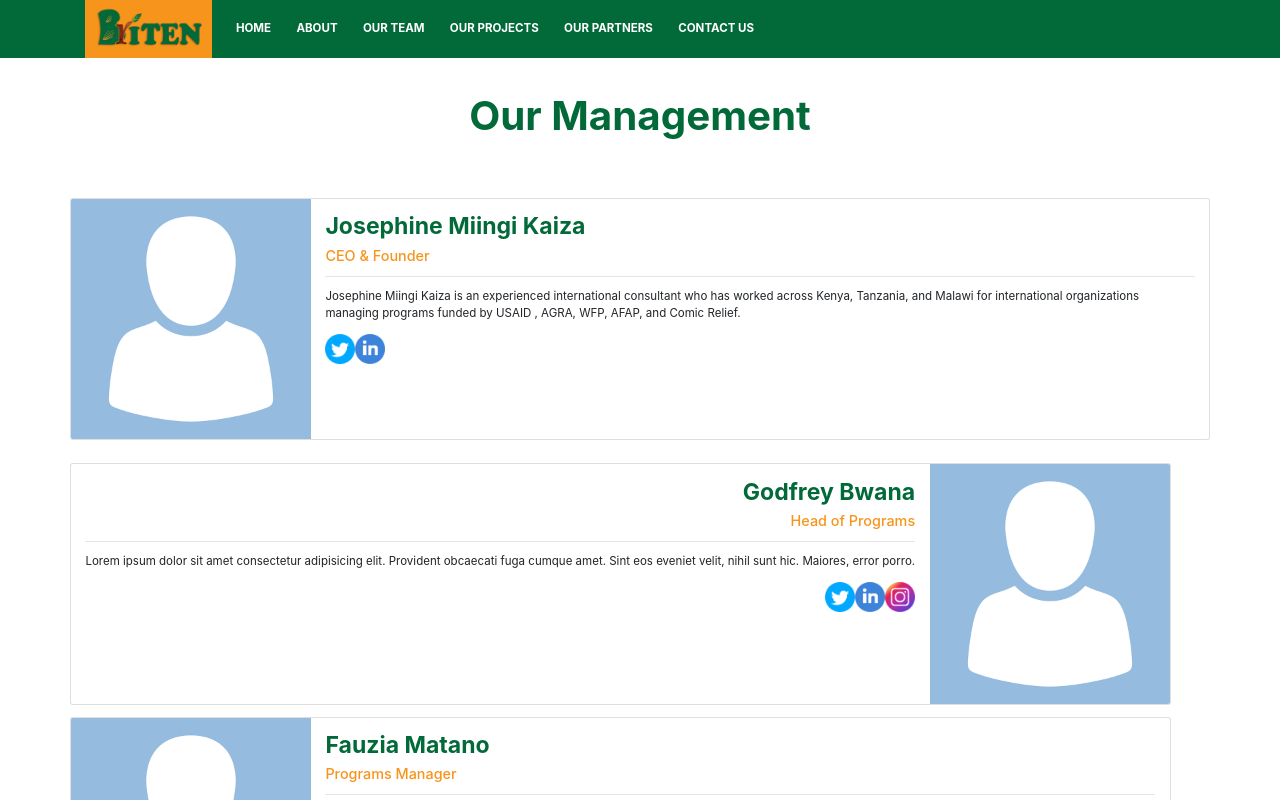
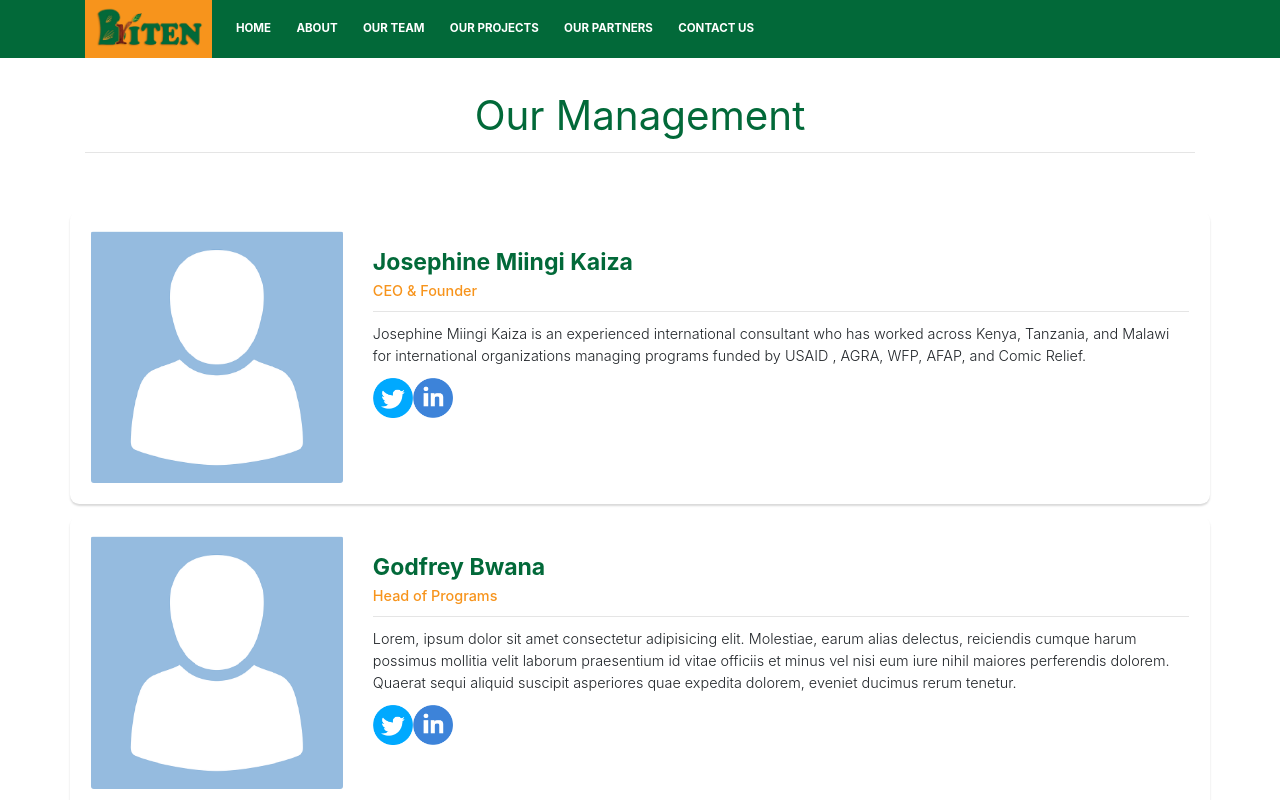
Before and after one commit to nate-brytec/b-web, a Nuxt app: page /team in a window 1280 px wide. Shown: the top 800 px of the page. Built offline with nearby package versions, Linux system fonts and the light colour scheme.

Commit message:
Fixed Team page

```diff
--- /dev/null
+++ b/components/Details.vue
@@ -0,0 +1,112 @@
+<template>
+  <div>
+    <div class="person mt-3" v-for="member in team" :key="member.id">
+      <b-row>
+        <b-col sm="12" md="3" class="text-right">
+          <b-img rounded src="../static/img/placeholder.png" fluid alt="person"></b-img>
+        </b-col>
+        <b-col sm="12" md="9" class="mt-4">
+          <h2 class="display-5 green">{{ member.name }}</h2>
+          <h5 class="orange">{{ member.title }}</h5>
+          <hr />
+          <p class="lead">{{ member.description }}</p>
+          <div class="social-links">
+            <b-link to="www.twitter.com">
+              <b-img width="40" src="../static/icons/social/twitter.png" fluid alt="Instagram"></b-img>
+            </b-link>
+            <b-link to="www.twitter.com">
+              <b-img width="40" src="../static/icons/social/linkedin.png" fluid alt="Instagram"></b-img>
+            </b-link>
+          </div>
+        </b-col>
+      </b-row>
+    </div>
+  </div>
+</template>
+
+<script>
+export default {
+  name: "Details",
+  data() {
+    return {
+      team: [
+        {
+          id: 1,
+          name: "Josephine Miingi Kaiza",
+          title: "CEO & Founder",
+          description:
+            "Josephine Miingi Kaiza is an experienced international consultant who has worked across Kenya, Tanzania, and Malawi for international organizations managing programs funded by USAID , AGRA, WFP, AFAP, and Comic Relief."
+        },
+        {
+          id: 2,
+          name: "Godfrey Bwana",
+          title: "Head of Programs",
+          description:
+            "Lorem, ipsum dolor sit amet consectetur adipisicing elit. Molestiae, earum alias delectus, reiciendis cumque harum possimus mollitia velit laborum praesentium id vitae officiis et minus vel nisi eum iure nihil maiores perferendis dolorem. Quaerat sequi aliquid suscipit asperiores quae expedita dolorem, eveniet ducimus rerum tenetur."
+        },
+        {
+          id: 3,
+          name: "Fauzia Ali Matano",
+          title: "Project Manager",
+          description:
+            "Lorem, ipsum dolor sit amet consectetur adipisicing elit. Molestiae, earum alias delectus, reiciendis cumque harum possimus mollitia velit laborum praesentium id vitae officiis et minus vel nisi eum iure nihil maiores perferendis dolorem. Quaerat sequi aliquid suscipit asperiores quae expedita dolorem, eveniet ducimus rerum tenetur."
+        },
+        {
+          id: 4,
+          name: "Caroline Frank",
+          title: "Administration and Human Resource",
+          description:
+            "Lorem, ipsum dolor sit amet consectetur adipisicing elit. Molestiae, earum alias delectus, reiciendis cumque harum possimus mollitia velit laborum praesentium id vitae officiis et minus vel nisi eum iure nihil maiores perferendis dolorem. Quaerat sequi aliquid suscipit asperiores quae expedita dolorem, eveniet ducimus rerum tenetur."
+        },
+        {
+          id: 5,
+          name: "Valentine Kimwaga",
+          title: "Administration",
+          description:
+            "Lorem, ipsum dolor sit amet consectetur adipisicing elit. Molestiae, earum alias delectus, reiciendis cumque harum possimus mollitia velit laborum praesentium id vitae officiis et minus vel nisi eum iure nihil maiores perferendis dolorem. Quaerat sequi aliquid suscipit asperiores quae expedita dolorem, eveniet ducimus rerum tenetur."
+        },
+        {
+          id: 6,
+          name: "Jackline Massam",
+          title: "Finance Manager",
+          description:
+            "Lorem, ipsum dolor sit amet consectetur adipisicing elit. Molestiae, earum alias delectus, reiciendis cumque harum possimus mollitia velit laborum praesentium id vitae officiis et minus vel nisi eum iure nihil maiores perferendis dolorem. Quaerat sequi aliquid suscipit asperiores quae expedita dolorem, eveniet ducimus rerum tenetur."
+        },
+        {
+          id: 7,
+          name: "Michael Matta",
+          title: "Accountant",
+          description:
+            "Lorem, ipsum dolor sit amet consectetur adipisicing elit. Molestiae, earum alias delectus, reiciendis cumque harum possimus mollitia velit laborum praesentium id vitae officiis et minus vel nisi eum iure nihil maiores perferendis dolorem. Quaerat sequi aliquid suscipit asperiores quae expedita dolorem, eveniet ducimus rerum tenetur."
+        },
+        {
+          id: 8,
+          name: "Job Chimwaga",
+          title: "Results and Knowledge Management",
+          description:
+            "Lorem, ipsum dolor sit amet consectetur adipisicing elit. Molestiae, earum alias delectus, reiciendis cumque harum possimus mollitia velit laborum praesentium id vitae officiis et minus vel nisi eum iure nihil maiores perferendis dolorem. Quaerat sequi aliquid suscipit asperiores quae expedita dolorem, eveniet ducimus rerum tenetur."
+        },
+        {
+          id: 9,
+          name: "Nathaniel Senje",
+          title: "IT & Software Developer",
+          description:
+            "Lorem, ipsum dolor sit amet consectetur adipisicing elit. Molestiae, earum alias delectus, reiciendis cumque harum possimus mollitia velit laborum praesentium id vitae officiis et minus vel nisi eum iure nihil maiores perferendis dolorem. Quaerat sequi aliquid suscipit asperiores quae expedita dolorem, eveniet ducimus rerum tenetur."
+        }
+      ]
+    };
+  }
+};
+</script>
+
+<style>
+.person {
+  padding: 1.8rem;
+  border-radius: 0.8rem;
+  box-shadow: 0px 2px 2px #dadada;
+}
+
+.person:hover {
+  box-shadow: 1px 1px 8px #dadada;
+}
+</style>
--- a/pages/team.vue
+++ b/pages/team.vue
@@ -2,75 +2,24 @@
   <div>
     <b-row>
       <b-col cols="12" class="pb-5">
-        <p class="display-4 green text-center">Our Management</p>
+        <p class="display-4 green text-center no-bold">Our Management</p>
+        <hr />
       </b-col>
     </b-row>
     <b-row>
-      <div class="mt-3">
-        <b-card img-src="../static/img/placeholder.png" img-alt="Card image" img-left>
-          <b-card-text>
-            <h2 class="display-5 green">Josephine Miingi Kaiza</h2>
-            <h5 class="orange">CEO & Founder</h5>
-            <hr />
-            <p>Josephine Miingi Kaiza is an experienced international consultant who has worked across Kenya, Tanzania, and Malawi for international organizations managing programs funded by USAID , AGRA, WFP, AFAP, and Comic Relief.</p>
-            <div class="social-links">
-              <b-link to="www.twitter.com">
-                <b-img width="30" src="../static/icons/social/twitter.png" fluid alt="Instagram"></b-img>
-              </b-link>
-              <b-link to="www.twitter.com">
-                <b-img width="30" src="../static/icons/social/linkedin.png" fluid alt="Instagram"></b-img>
-              </b-link>
-            </div>
-          </b-card-text>
-        </b-card>
-      </div>
-
-      <div class="mt-3">
-        <b-card img-src="../static/img/placeholder.png" img-alt="Card image" img-right class="mt-3">
-          <b-card-text class="text-right">
-            <h2 class="display-5 green">Godfrey Bwana</h2>
-            <h5 class="orange">Head of Programs</h5>
-            <hr />
-            <p>Lorem ipsum dolor sit amet consectetur adipisicing elit. Provident obcaecati fuga cumque amet. Sint eos eveniet velit, nihil sunt hic. Maiores, error porro.</p>
-            <div class="social-links">
-              <b-link href="www.twitter.com">
-                <b-img width="30" src="../static/icons/social/twitter.png" fluid alt="Twitter"></b-img>
-              </b-link>
-              <b-link href="www.twitter.com">
-                <b-img width="30" src="../static/icons/social/linkedin.png" fluid alt="LinkedIN"></b-img>
-              </b-link>
-              <b-link href="www.twitter.com">
-                <b-img width="30" src="../static/icons/social/instagram.png" fluid alt="Instagram"></b-img>
-              </b-link>
-            </div>
-          </b-card-text>
-        </b-card>
-      </div>
-
-      <div>
-        <b-card img-src="../static/img/placeholder.png" img-alt="Card image" img-left class="mt-3">
-          <b-card-text>
-            <h2 class="display-5 green">Fauzia Matano</h2>
-            <h5 class="orange">Programs Manager</h5>
-            <hr />
-            <p>Lorem ipsum dolor sit amet consectetur adipisicing elit. Provident obcaecati fuga cumque amet. Sint eos eveniet velit, nihil sunt hic. Maiores, error porro.</p>
-            <div class="social-links">
-              <b-link to="www.twitter.com">
-                <b-img width="30" src="../static/icons/social/facebook.png" fluid alt="Instagram"></b-img>
-                <b-img width="30" src="../static/icons/social/instagram.png" fluid alt="Instagram"></b-img>
-                <b-img width="30" src="../static/icons/social/twitter.png" fluid alt="Instagram"></b-img>
-                <b-img width="30" src="../static/icons/social/linkedin.png" fluid alt="Instagram"></b-img>
-              </b-link>
-            </div>
-          </b-card-text>
-        </b-card>
-      </div>
+      <Details />
     </b-row>
   </div>
 </template>
 
 <script>
-export default {};
+import Details from "../components/Details";
+export default {
+  name: "Team",
+  components: {
+    Details
+  }
+};
 </script>
 
 <style>
```
Also changed, not shown: static/icons/user.png (deleted), static/img/placeholder.png.
